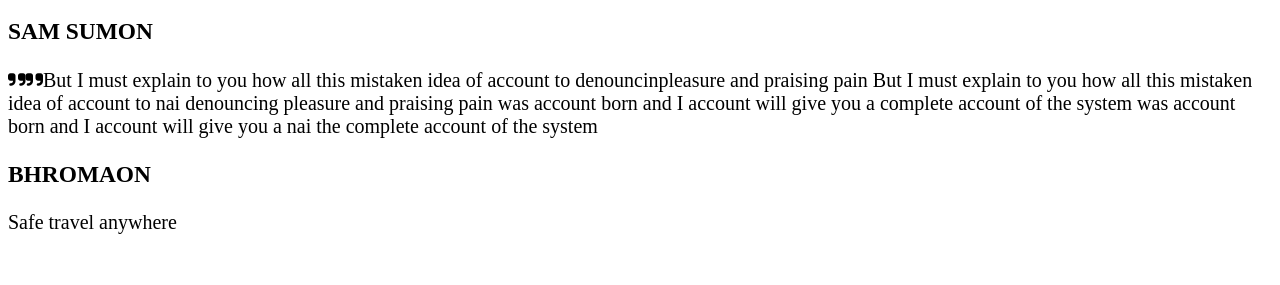
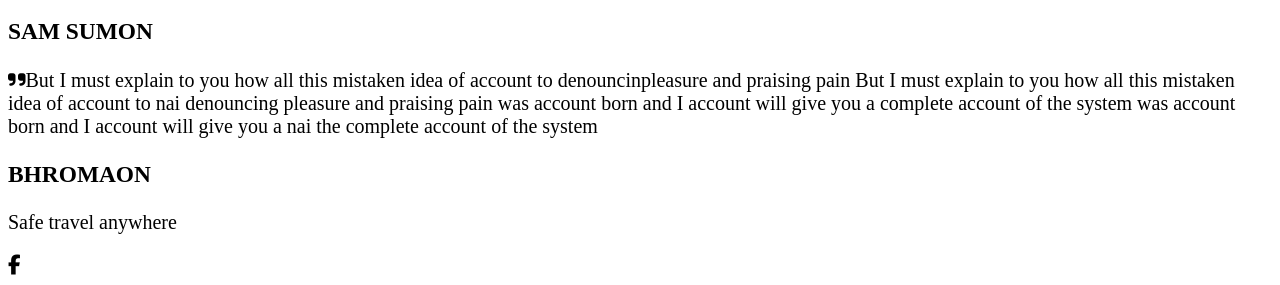
Before and after one commit to Stcher/exam, a website: page index.html in a window 1280 px wide. Shown: the part 1209-1494 px from the top of the page. Before the commit the page ends 1463 px from the top, so only its background shows below. Drawn offline with nearby package versions, Linux system fonts and the light colour scheme; files that its build step writes are made by us from their sources.

Commit message:
add files

```diff
--- a/app/css/main.css
+++ b/app/css/main.css
@@ -7,7 +7,7 @@
 
 .bhromaon {
     min-height: 820px;
-  background-image: url(/img/Image.png);
+  background-image: url(img/Image.png);
   -moz-background-size: 100%; /* Firefox 3.6+ */
     -webkit-background-size: 100%; /* Safari 3.1+ и Chrome 4.0+ */
     -o-background-size: 100%; /* Opera 9.6+ */
--- a/index.html
+++ b/index.html
@@ -112,7 +112,7 @@ But I must explain to you how all this mistaken idea of account to denouncing pl
                     SAM SUMON
                 </h1>
                 <p class="tourist_quote_words_p">
-                    <i class="fas fa-quote-right"></i><i class="fas fa-quote-right"></i>But I must explain to you how all this mistaken idea of account to denouncinpleasure and praising pain  But I must explain to you how all this mistaken idea of account to nai denouncing pleasure and praising pain was account  born and I account will give you a complete account of the system was account  born and I account will give you a nai the complete account of the system
+                    <i class="fas fa-quote-right"></i>But I must explain to you how all this mistaken idea of account to denouncinpleasure and praising pain  But I must explain to you how all this mistaken idea of account to nai denouncing pleasure and praising pain was account  born and I account will give you a complete account of the system was account  born and I account will give you a nai the complete account of the system
                 </p>
             </div>
         </div>
@@ -122,6 +122,7 @@ But I must explain to you how all this mistaken idea of account to denouncing pl
             <h1 class="end_words_h">BHROMAON</h1>
             <p class="end_words_p">Safe travel anywhere</p>
         </div>
+        <i class="fab fa-facebook-f"></i>
     </section>
 </section>
 
```
